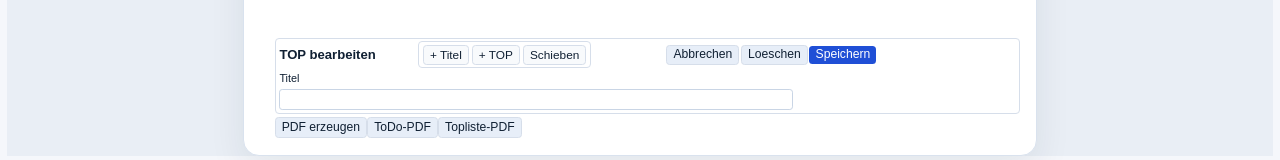
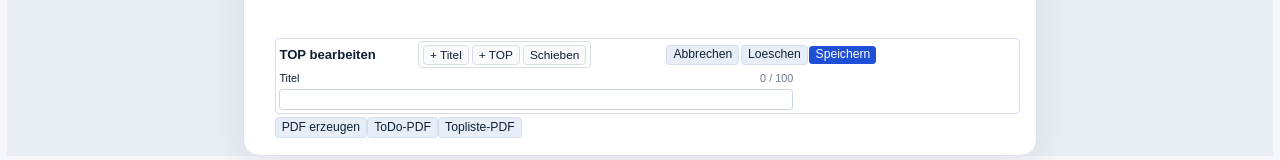
Before and after one commit to SteffenBandholt/BBM-Pro, a React (Vite) app: page /meetings/1 in a window 1280 px wide. Shown: the part 634-794 px from the top of the page. Built offline with nearby package versions, Linux system fonts and the light colour scheme.

Commit message:
Text limits und Ampelsymbolgröße

```diff
--- a/src/modules/meetings/components/ProtocolEditorPanel.jsx
+++ b/src/modules/meetings/components/ProtocolEditorPanel.jsx
@@ -1,4 +1,9 @@
 import { getTrafficLightTone } from '../data/meetingTrafficLight.js';
+import {
+  getTextLength,
+  TOP_LONGTEXT_MAX_LENGTH,
+  TOP_TITLE_MAX_LENGTH,
+} from '../../../services/tops/topTextLimits.js';
 
 export default function ProtocolEditorPanel({
   title,
@@ -24,6 +29,8 @@ export default function ProtocolEditorPanel({
 
   const disableTitle = isReadOnly || titleLocked;
   const hideMeta = isTitleLevel;
+  const titleLength = getTextLength(draft.title);
+  const longtextLength = getTextLength(draft.longtext);
 
   return (
     <section className="protocol-editor-panel">
@@ -69,25 +76,33 @@ export default function ProtocolEditorPanel({
         <div className="protocol-editor-main">
           <div className="protocol-editor-title-row">
             <label className="field protocol-editor-title-row__title">
+              <span className="protocol-editor-field-label-row">
                 <span>Titel</span>
+                <span className="protocol-editor-char-count">{titleLength} / {TOP_TITLE_MAX_LENGTH}</span>
+              </span>
               <input
                 value={draft.title}
                 onChange={(event) => onFieldChange('title', event.target.value)}
                 onBlur={(event) => onFieldBlur?.('title', event.target.value)}
                 disabled={disableTitle}
+                maxLength={TOP_TITLE_MAX_LENGTH}
               />
             </label>
           </div>
 
           {isTitleLevel ? null : (
             <label className="field protocol-editor-longtext">
+              <span className="protocol-editor-field-label-row">
                 <span>Langtext</span>
+                <span className="protocol-editor-char-count">{longtextLength} / {TOP_LONGTEXT_MAX_LENGTH}</span>
+              </span>
               <textarea
                 rows={2}
                 value={draft.longtext}
                 onChange={(event) => onFieldChange('longtext', event.target.value)}
                 onBlur={(event) => onFieldBlur?.('longtext', event.target.value)}
                 disabled={isReadOnly}
+                maxLength={TOP_LONGTEXT_MAX_LENGTH}
               />
             </label>
           )}
@@ -99,19 +114,21 @@ export default function ProtocolEditorPanel({
               <div className="protocol-editor-meta-column__row protocol-editor-meta-column__row--top">
                 <label className="field protocol-editor-meta__date">
                   <span>Fertig bis</span>
+                  <span className="protocol-editor-meta__date-input-row">
                     <input
                       type="date"
                       value={draft.dueDate}
                       onChange={(event) => onFieldChange('dueDate', event.target.value)}
                       disabled={isReadOnly}
                     />
-                </label>
                     <button
                       type="button"
                       className={trafficLightClass}
                       aria-label={trafficLightTone ? `Ampel ${trafficLightTone}` : 'Ampel'}
                       disabled
                     />
+                  </span>
+                </label>
               </div>
 
               <label className="field protocol-editor-meta__status">
--- a/src/modules/meetings/components/ProtocolTopList.jsx
+++ b/src/modules/meetings/components/ProtocolTopList.jsx
@@ -1,5 +1,10 @@
 import { useState } from 'react';
 import { getTrafficLightTone } from '../data/meetingTrafficLight.js';
+import {
+  getTextLength,
+  TOP_LONGTEXT_MAX_LENGTH,
+  TOP_TITLE_MAX_LENGTH,
+} from '../../../services/tops/topTextLimits.js';
 
 function formatCreatedAt(createdAt) {
   if (!createdAt) return '';
@@ -28,6 +33,8 @@ function ProtocolTopRow({ top, selectedTopId, onSelectTop, collapsedTopIds, onTo
   const trafficLightClass = `protocol-top-row__traffic-light${
     trafficLightTone ? ` protocol-top-row__traffic-light--${trafficLightTone}` : ''
   }`;
+  const titleLength = getTextLength(top.title);
+  const longtextLength = getTextLength(top.longtext);
 
   const originClass = isTitle ? '' : top.isCarriedOver ? 'protocol-top-row--carried' : 'protocol-top-row--new';
   const doneClass = !isTitle && top.status === 'erledigt' ? 'protocol-top-row--done' : '';
@@ -67,6 +74,12 @@ function ProtocolTopRow({ top, selectedTopId, onSelectTop, collapsedTopIds, onTo
             <span className="protocol-top-row__title-block">
               <span className="protocol-top-row__title">{top.title}</span>
               {!isTitle && top.longtext ? <span className="protocol-top-row__text">{top.longtext}</span> : null}
+              <span className="protocol-top-row__counts">
+                <span className="protocol-top-row__count">Titel {titleLength} / {TOP_TITLE_MAX_LENGTH}</span>
+                {isTitle ? null : (
+                  <span className="protocol-top-row__count">Langtext {longtextLength} / {TOP_LONGTEXT_MAX_LENGTH}</span>
+                )}
+              </span>
             </span>
             {isTitle ? null : (
               <span className="protocol-top-row__meta-column">
--- a/src/modules/meetings/pages/MeetingDetailPage.jsx
+++ b/src/modules/meetings/pages/MeetingDetailPage.jsx
@@ -6,6 +6,7 @@ import {
   canMoveMeetingTop,
   getMeetingTopMoveTargetOptions,
 } from '../data/meetingTopModel.js';
+import { clampTopLongtextInput, clampTopTitleInput } from '../../../services/tops/topTextLimits.js';
 import {
   listMeetingTops,
   createTop as createTopSvc,
@@ -236,7 +237,14 @@ export default function MeetingDetailPage() {
   };
 
   const handleEditorFieldChange = (field, value) => {
-    setEditorDraft((currentDraft) => ({ ...currentDraft, [field]: value }));
+    let nextValue = value;
+    if (field === 'title') {
+      nextValue = clampTopTitleInput(value);
+    } else if (field === 'longtext') {
+      nextValue = clampTopLongtextInput(value);
+    }
+
+    setEditorDraft((currentDraft) => ({ ...currentDraft, [field]: nextValue }));
 
     // Auto-save nur im Edit-Modus
     if (editorMode !== 'edit' || !selectedTop || isMeetingClosed) {
@@ -256,48 +264,48 @@ export default function MeetingDetailPage() {
     };
 
     if (field === 'status') {
-      if ((selectedTop.status || 'offen') === value) return;
-      void commitEditorPatch(activeTopId, { status: value });
+      if ((selectedTop.status || 'offen') === nextValue) return;
+      void commitEditorPatch(activeTopId, { status: nextValue });
     } else if (field === 'dueDate') {
-      const val = value ? String(value).trim() : null;
+      const val = nextValue ? String(nextValue).trim() : null;
       if ((selectedTop.dueDate || null) === val) return;
       void commitEditorPatch(activeTopId, { dueDate: val });
     } else if (field === 'isImportant') {
-      if (Boolean(selectedTop.isImportant) === Boolean(value)) return;
-      void commitEditorPatch(activeTopId, { is_important: value });
+      if (Boolean(selectedTop.isImportant) === Boolean(nextValue)) return;
+      void commitEditorPatch(activeTopId, { is_important: nextValue });
     } else if (field === 'responsibleId') {
-      if (String(selectedTop.responsibleId || '') === String(value || '')) return;
-      const firm = firms.find((f) => String(f.id) === String(value));
+      if (String(selectedTop.responsibleId || '') === String(nextValue || '')) return;
+      const firm = firms.find((f) => String(f.id) === String(nextValue));
       void commitEditorPatch(activeTopId, {
-        responsible_kind: value ? 'firm' : null,
-        responsible_id: value || null,
+        responsible_kind: nextValue ? 'firm' : null,
+        responsible_id: nextValue || null,
         responsible_label: firm ? firm.name : null,
       });
     } else if (field === 'title') {
       scheduleDebounced(titleDebounce, TITLE_DEBOUNCE_MS, () => {
-        const nextTitle = (value || '').trim();
+        const nextTitle = nextValue || '';
         if ((selectedTop.title || '') === nextTitle) return null;
         return { title: nextTitle };
-      }, () => (value || '').trim());
+      }, () => nextValue || '');
     } else if (field === 'longtext') {
       scheduleDebounced(longtextDebounce, LONGTEXT_DEBOUNCE_MS, () => {
-        const nextLongtext = value || '';
+        const nextLongtext = nextValue || '';
         if ((selectedTop.longtext || '') === nextLongtext) return null;
         return { longtext: nextLongtext };
-      }, () => value || '');
+      }, () => nextValue || '');
     }
   };
 
   const handleEditorFieldBlur = (field, value) => {
     if (editorMode !== 'edit' || !selectedTop || isMeetingClosed) return;
     const activeTopId = selectedTop.id;
-    const trimmed = typeof value === 'string' ? value.trim() : value;
     if (field === 'title') {
+      const nextTitle = value || '';
       if (titleDebounce.timer) clearTimeout(titleDebounce.timer);
-      if (titleDebounce.lastSent === (trimmed || '')) return;
-      if ((selectedTop.title || '') === (trimmed || '')) return;
-      titleDebounce.lastSent = trimmed || '';
-      void queueTextEditorPatch(activeTopId, { title: trimmed || '' });
+      if (titleDebounce.lastSent === nextTitle) return;
+      if ((selectedTop.title || '') === nextTitle) return;
+      titleDebounce.lastSent = nextTitle;
+      void queueTextEditorPatch(activeTopId, { title: nextTitle });
     } else if (field === 'longtext') {
       if (longtextDebounce.timer) clearTimeout(longtextDebounce.timer);
       if (longtextDebounce.lastSent === (value || '')) return;
@@ -421,15 +429,15 @@ export default function MeetingDetailPage() {
         alert('Protokoll ist geschlossen.');
         return;
       }
-      const trimmedTitle = (editorDraft.title || '').trim();
-      if (!trimmedTitle) {
+      const rawTitle = editorDraft.title || '';
+      if (!rawTitle.trim()) {
         alert('Titel darf nicht leer sein.');
         return;
       }
 
       if (editorMode === 'edit' && selectedTop) {
         const patch = {
-          title: selectedTop.isCarriedOver ? undefined : trimmedTitle,
+          title: selectedTop.isCarriedOver ? undefined : rawTitle,
           longtext: editorDraft.longtext,
           dueDate: editorDraft.dueDate,
           status: editorDraft.status,
@@ -462,7 +470,7 @@ export default function MeetingDetailPage() {
             meetingId,
             parentTopId,
             level,
-            title: trimmedTitle,
+            title: rawTitle,
           });
           if (created?.id) {
             setSelectedTopId(created.id);
--- a/src/services/repositories/meetingTopsRepo.js
+++ b/src/services/repositories/meetingTopsRepo.js
@@ -1,5 +1,6 @@
 import { readDb, writeDb } from "../storage/localDb.js";
 import { nowIso } from "../utils/time.js";
+import { normalizeTopLongtextForStorage } from "../tops/topTextLimits.js";
 
 // Helper to ensure optional flags exist.
 function ensureDefaults(row) {
@@ -43,12 +44,13 @@ export function getMeetingTop(meetingId, topId) {
 
 export function attachTopToMeeting(input) {
   const db = readDb();
+  const normalizedLongtext = normalizeTopLongtextForStorage(input.longtext);
   const row = ensureDefaults({
     meeting_id: input.meetingId,
     top_id: input.topId,
     status: input.status ?? "offen",
     due_date: input.dueDate ?? null,
-    longtext: input.longtext ?? null,
+    longtext: normalizedLongtext,
     is_carried_over: input.isCarriedOver ? 1 : 0,
     completed_in_meeting_id: input.completed_in_meeting_id ?? null,
     is_important: input.is_important ? 1 : 0,
@@ -97,6 +99,7 @@ export function updateMeetingTop({
   frozen_ampel_reason = undefined,
 }) {
   const db = readDb();
+  const normalizedLongtext = longtext === undefined ? undefined : normalizeTopLongtextForStorage(longtext);
   let updated = null;
   db.meetingTops = db.meetingTops.map((mt) => {
     if (String(mt.meeting_id) !== String(meetingId) || String(mt.top_id) !== String(topId)) return mt;
@@ -104,7 +107,7 @@ export function updateMeetingTop({
       ...mt,
       status: status ?? mt.status,
       due_date: dueDate === undefined ? mt.due_date : dueDate,
-      longtext: longtext === undefined ? mt.longtext : longtext,
+      longtext: normalizedLongtext === undefined ? mt.longtext : normalizedLongtext,
       completed_in_meeting_id:
         completed_in_meeting_id === undefined ? mt.completed_in_meeting_id : completed_in_meeting_id,
       is_important: is_important === undefined ? mt.is_important : is_important ? 1 : 0,
--- a/src/services/repositories/topsRepo.js
+++ b/src/services/repositories/topsRepo.js
@@ -1,5 +1,6 @@
 import { readDb, writeDb } from "../storage/localDb.js";
 import { createId } from "../utils/id.js";
+import { normalizeTopTitleForStorage } from "../tops/topTextLimits.js";
 
 function nowIso() {
   return new Date().toISOString();
@@ -31,13 +32,14 @@ export function createTop({ projectId, parentTopId = null, level, number, title
   const db = readDb();
   const id = createId();
   const now = nowIso();
+  const normalizedTitle = normalizeTopTitleForStorage(title);
   const top = {
     id,
     project_id: projectId,
     parent_top_id: parentTopId || null,
     level,
     number,
-    title: title?.trim() || "(ohne Bezeichnung)",
+    title: normalizedTitle || "(ohne Bezeichnung)",
     is_hidden: 0,
     is_trashed: 0,
     removed_at: null,
@@ -51,10 +53,11 @@ export function createTop({ projectId, parentTopId = null, level, number, title
 
 export function updateTitle({ topId, title }) {
   const db = readDb();
+  const normalizedTitle = normalizeTopTitleForStorage(title);
   let updated = null;
   db.tops = db.tops.map((t) => {
     if (String(t.id) !== String(topId)) return t;
-    updated = { ...t, title: title?.trim() || t.title, updated_at: nowIso() };
+    updated = { ...t, title: normalizedTitle || t.title, updated_at: nowIso() };
     return updated;
   });
   writeDb(db);
--- /dev/null
+++ b/src/services/tops/topTextLimits.js
@@ -0,0 +1,39 @@
+export const TOP_TITLE_MAX_LENGTH = 100;
+export const TOP_LONGTEXT_MAX_LENGTH = 500;
+
+function toText(value) {
+  if (value == null) return '';
+  return String(value);
+}
+
+function assertMaxLength(label, value, maxLength) {
+  if (toText(value).length > maxLength) {
+    throw new Error(`${label} darf maximal ${maxLength} Zeichen haben.`);
+  }
+}
+
+export function getTextLength(value) {
+  return toText(value).length;
+}
+
+export function clampTopTitleInput(value) {
+  return toText(value).slice(0, TOP_TITLE_MAX_LENGTH);
+}
+
+export function clampTopLongtextInput(value) {
+  return toText(value).slice(0, TOP_LONGTEXT_MAX_LENGTH);
+}
+
+export function normalizeTopTitleForStorage(value) {
+  const normalized = toText(value);
+  assertMaxLength('Titel', normalized, TOP_TITLE_MAX_LENGTH);
+  return normalized;
+}
+
+export function normalizeTopLongtextForStorage(value) {
+  if (value == null) return null;
+
+  const normalized = String(value);
+  assertMaxLength('Langtext', normalized, TOP_LONGTEXT_MAX_LENGTH);
+  return normalized;
+}
--- a/src/styles/global.css
+++ b/src/styles/global.css
@@ -1165,7 +1165,7 @@ a {
   display: grid;
   grid-template-columns: 58px minmax(0, 1fr) 142px;
   gap: 0.25rem;
-  align-items: center;
+  align-items: start;
   text-align: left;
   border: 0;
   background: transparent;
@@ -1218,11 +1218,14 @@ a {
   display: grid;
   align-content: start;
   gap: 0.04rem;
+  min-width: 0;
 }
 
 .protocol-top-row__title {
   font-weight: 700;
   font-size: 0.8rem;
+  white-space: pre-wrap;
+  overflow-wrap: anywhere;
 }
 
 .protocol-top-row__meta-column {
@@ -1231,6 +1234,7 @@ a {
   gap: 0.05rem;
   padding-left: 0.28rem;
   border-left: 1px solid #edf1f6;
+  align-self: start;
 }
 
 .protocol-top-row__meta,
@@ -1240,17 +1244,23 @@ a {
 }
 
 .protocol-top-row__meta--due {
-  display: inline-flex;
+  --protocol-top-due-row-height: 1rem;
+  --protocol-top-traffic-light-size: calc(var(--protocol-top-due-row-height) * 0.75);
+  display: grid;
+  grid-template-columns: minmax(0, 1fr) var(--protocol-top-traffic-light-size);
   align-items: center;
-  gap: 0.18rem;
+  column-gap: 0.24rem;
+  min-height: var(--protocol-top-due-row-height);
 }
 
 .protocol-top-row__traffic-light {
-  width: 0.42rem;
-  height: 0.42rem;
+  width: var(--protocol-top-traffic-light-size);
+  height: var(--protocol-top-traffic-light-size);
   border-radius: 999px;
   background: #cbd5e1;
   flex: 0 0 auto;
+  justify-self: center;
+  align-self: center;
 }
 
 .protocol-top-row__traffic-light--green {
@@ -1272,6 +1282,21 @@ a {
   margin: 0;
   padding: 0;
   line-height: 1.25;
+  white-space: pre-wrap;
+  overflow-wrap: anywhere;
+}
+
+.protocol-top-row__counts {
+  display: flex;
+  flex-wrap: wrap;
+  gap: 0.22rem 0.5rem;
+}
+
+.protocol-top-row__count {
+  color: #6f7d90;
+  font-size: 0.64rem;
+  line-height: 1.2;
+  font-variant-numeric: tabular-nums;
 }
 
 .protocol-top-children {
@@ -1385,10 +1410,7 @@ a {
 }
 
 .protocol-editor-meta-column__row--top {
-  display: grid;
-  grid-template-columns: 112px 16px;
-  gap: 0.1rem;
-  align-items: end;
+  display: block;
 }
 
 .protocol-editor-meta-column__flag {
@@ -1469,18 +1491,33 @@ a {
   max-width: 112px;
 }
 
+.protocol-editor-meta__date-input-row {
+  --protocol-editor-date-field-height: 1.52rem;
+  --protocol-editor-traffic-light-size: calc(var(--protocol-editor-date-field-height) * 0.75);
+  display: grid;
+  grid-template-columns: minmax(0, 1fr) var(--protocol-editor-traffic-light-size);
+  gap: 0.18rem;
+  align-items: center;
+}
+
+.protocol-editor-meta__date input {
+  width: 100%;
+  min-height: var(--protocol-editor-date-field-height);
+  height: var(--protocol-editor-date-field-height);
+}
+
 .protocol-editor-meta__status,
 .protocol-editor-meta__responsible {
   max-width: 100%;
 }
 
 .protocol-editor-traffic-light {
-  width: 14px;
-  height: 14px;
+  width: var(--protocol-editor-traffic-light-size);
+  height: var(--protocol-editor-traffic-light-size);
   border: 1px solid #c9d5e5;
   border-radius: 999px;
   padding: 0;
-  justify-self: end;
+  justify-self: center;
   align-self: center;
   background: #cbd5e1;
 }
@@ -1544,6 +1581,21 @@ a {
   max-width: none;
 }
 
+.protocol-editor-field-label-row {
+  display: flex;
+  align-items: baseline;
+  justify-content: space-between;
+  gap: 0.5rem;
+}
+
+.protocol-editor-char-count {
+  color: #6f7d90;
+  font-size: 0.64rem;
+  line-height: 1.2;
+  font-variant-numeric: tabular-nums;
+  white-space: nowrap;
+}
+
 .protocol-main::-webkit-scrollbar {
   width: 10px;
 }
```
Also changed, not shown: src/modules/meetings/data/meetingTopModel.js (+5 -5 lines), src/node-sqlite/repos/meetingTopsRepoSqlite.js (+10 -5 lines), src/node-sqlite/repos/topsRepoSqlite.js (+5 -2 lines), src/services/domain/topService.js (+18 -3 lines). Lines whose indentation alone changed are shown as unchanged.
